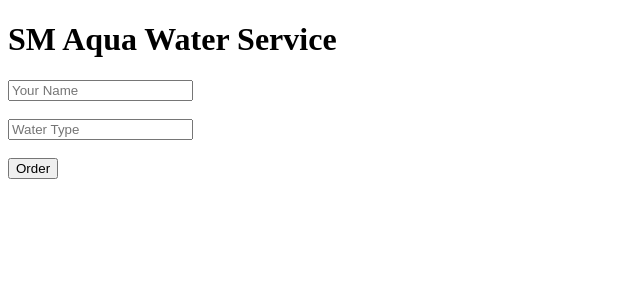
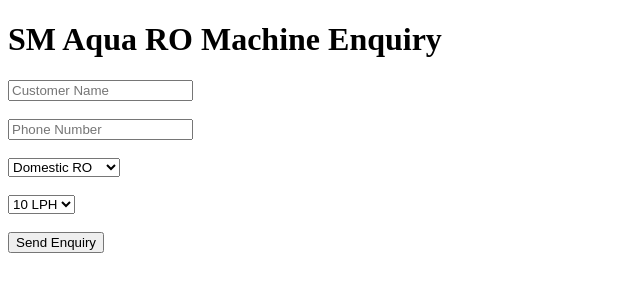
Before and after one commit to mujahidsdghf-bot/sm-aqua-backend, a website: page index.html in a window 1280 px wide. Shown: the whole page, without its empty margins (0-640 px from the left). Drawn offline with Linux system fonts and the light colour scheme.

Commit message:
Update index.html

```diff
--- a/index.html
+++ b/index.html
@@ -1,16 +1,32 @@
 <!DOCTYPE html>
 <html>
 <head>
-  <title>SM Aqua</title>
+  <title>SM Aqua RO Machines</title>
 </head>
 <body>
 
-<h1>SM Aqua Water Service</h1>
+<h1>SM Aqua RO Machine Enquiry</h1>
 
 <form id="orderForm">
-  <input type="text" placeholder="Your Name" id="name" required><br><br>
-  <input type="text" placeholder="Water Type" id="water" required><br><br>
-  <button type="submit">Order</button>
+
+  <input type="text" placeholder="Customer Name" id="name" required><br><br>
+
+  <input type="text" placeholder="Phone Number" id="phone" required><br><br>
+
+  <select id="machine">
+    <option>Domestic RO</option>
+    <option>Wall Mount RO</option>
+    <option>Under Sink RO</option>
+  </select><br><br>
+
+  <select id="capacity">
+    <option>10 LPH</option>
+    <option>15 LPH</option>
+    <option>20 LPH</option>
+  </select><br><br>
+
+  <button type="submit">Send Enquiry</button>
+
 </form>
 
 <script>
@@ -18,17 +34,19 @@ document.getElementById("orderForm").addEventListener("submit", async function(e
   e.preventDefault();
 
   const name = document.getElementById("name").value;
-  const water = document.getElementById("water").value;
+  const phone = document.getElementById("phone").value;
+  const machine = document.getElementById("machine").value;
+  const capacity = document.getElementById("capacity").value;
 
   await fetch("https://sm-aqua-backend-1.onrender.com", {
     method: "POST",
     headers: {
       "Content-Type": "application/json"
     },
-    body: JSON.stringify({ name, water })
+    body: JSON.stringify({ name, phone, machine, capacity })
   });
 
-  alert("Order Sent ✅");
+  alert("Enquiry Sent ✅");
 });
 </script>
 
```
